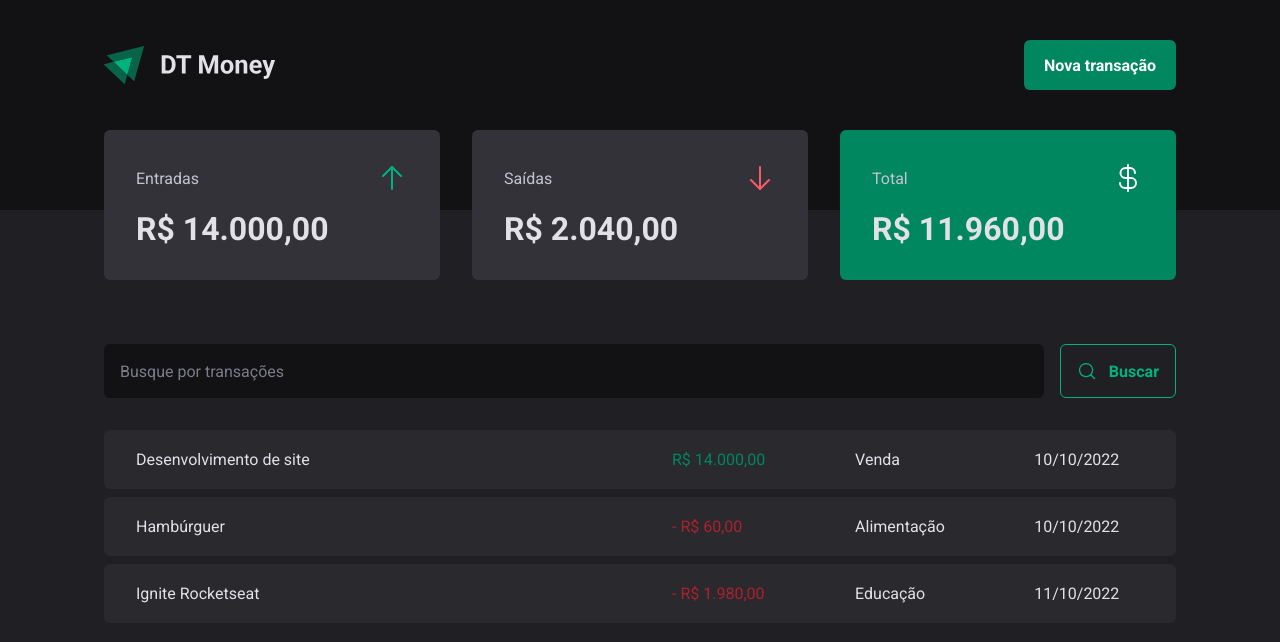
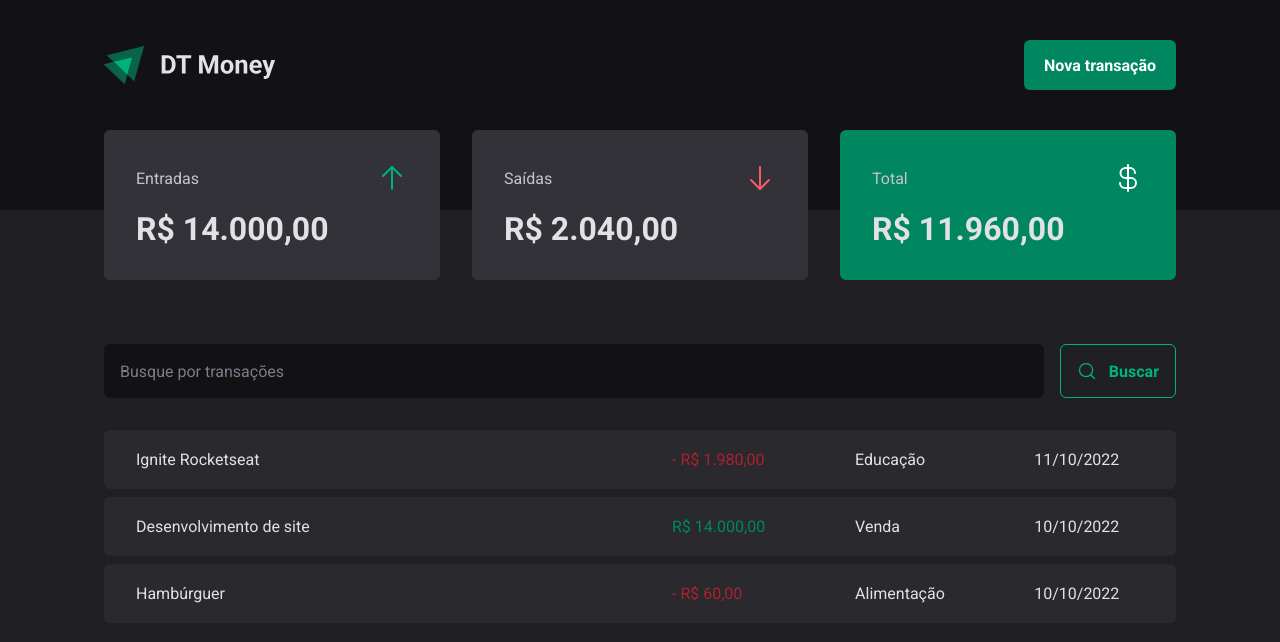
Before and after one commit to lucasmgsilva/dt-money, a React (Vite) app: page / in a window 1280 px wide. Shown: the top 642 px of the page. Built offline with nearby package versions, Linux system fonts and the light colour scheme; data requests are answered from the project's data file.

Commit message:
Criando nova transação

```diff
--- a/src/components/NewTransactionModal/index.tsx
+++ b/src/components/NewTransactionModal/index.tsx
@@ -4,6 +4,9 @@
 import * as z from "zod";
 import { Controller, useForm } from "react-hook-form";
 import { zodResolver } from "@hookform/resolvers/zod";
+import { api } from "../../lib/axios";
+import { useContext } from "react";
+import { TransactionsContext } from "../../contexts/TransactionsContext";
 
 const newTransactionFormSchema = z.object({
     description: z.string(),
@@ -15,11 +18,14 @@
 type NewTransactionFormInputs = z.infer<typeof newTransactionFormSchema>
 
 export function NewTransactionModal(){
+    const { createTransaction } = useContext(TransactionsContext)
+
     const {
         control,
         register,
         handleSubmit,
-        formState: {isSubmitting}
+        formState: {isSubmitting},
+        reset
     } = useForm<NewTransactionFormInputs>({
         resolver: zodResolver(newTransactionFormSchema),
         defaultValues: {
@@ -28,8 +34,12 @@
     })
 
     async function handleCreateNewTransaction(data: NewTransactionFormInputs){
-        await new Promise(resolve => setTimeout(resolve, 2000))
-        console.log(data)
+        // await new Promise(resolve => setTimeout(resolve, 2000))
+        const {description, price, category, type} = data
+
+        await createTransaction({description, price, category, type})
+
+        reset();
     }
 
     return (
--- a/src/contexts/TransactionsContext.tsx
+++ b/src/contexts/TransactionsContext.tsx
@@ -10,9 +10,17 @@
     createdAt: string;
 }
 
+interface CreateTransactionInput {
+    description: string;
+    price: number;
+    category: string;
+    type: 'income' | 'outcome';
+}
+
 interface TransactionsContextType {
     transactions: Transaction[];
     fetchTransactions: (query?: string) => Promise<void>;
+    createTransaction: (data: CreateTransactionInput) => Promise<void>;
 }
 
 export const TransactionsContext = createContext({} as TransactionsContextType)
@@ -27,11 +35,27 @@
     async function fetchTransactions(query?: string) {
         const response = await api.get('/transactions', {
             params: {
+                _sort: 'createdAt',
+                _order: 'desc',
                 q: query
             }
         })
 
         setTransactions(response.data)
+    }
+
+    async function createTransaction(data: CreateTransactionInput) {
+        const {description, price, category, type} = data
+
+        const response = await api.post('/transactions', {
+            description,
+            category,
+            price,
+            type,
+            createdAt: new Date()
+        })
+
+        setTransactions(state => [response.data, ...state])
     }
 
     useEffect(() => {
@@ -41,7 +65,8 @@
     return (
         <TransactionsContext.Provider value={{
             transactions,
-            fetchTransactions
+            fetchTransactions,
+            createTransaction
         }}>
             {children}
         </TransactionsContext.Provider>
```
